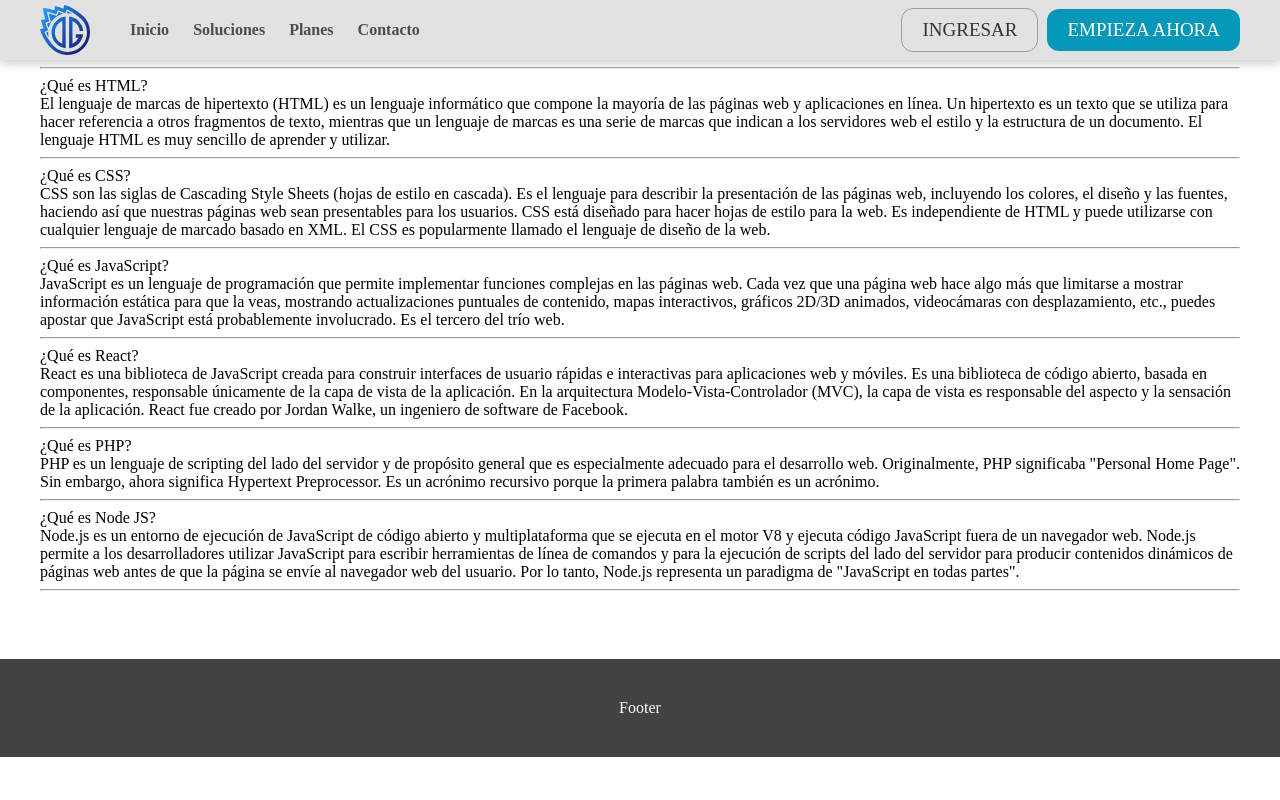
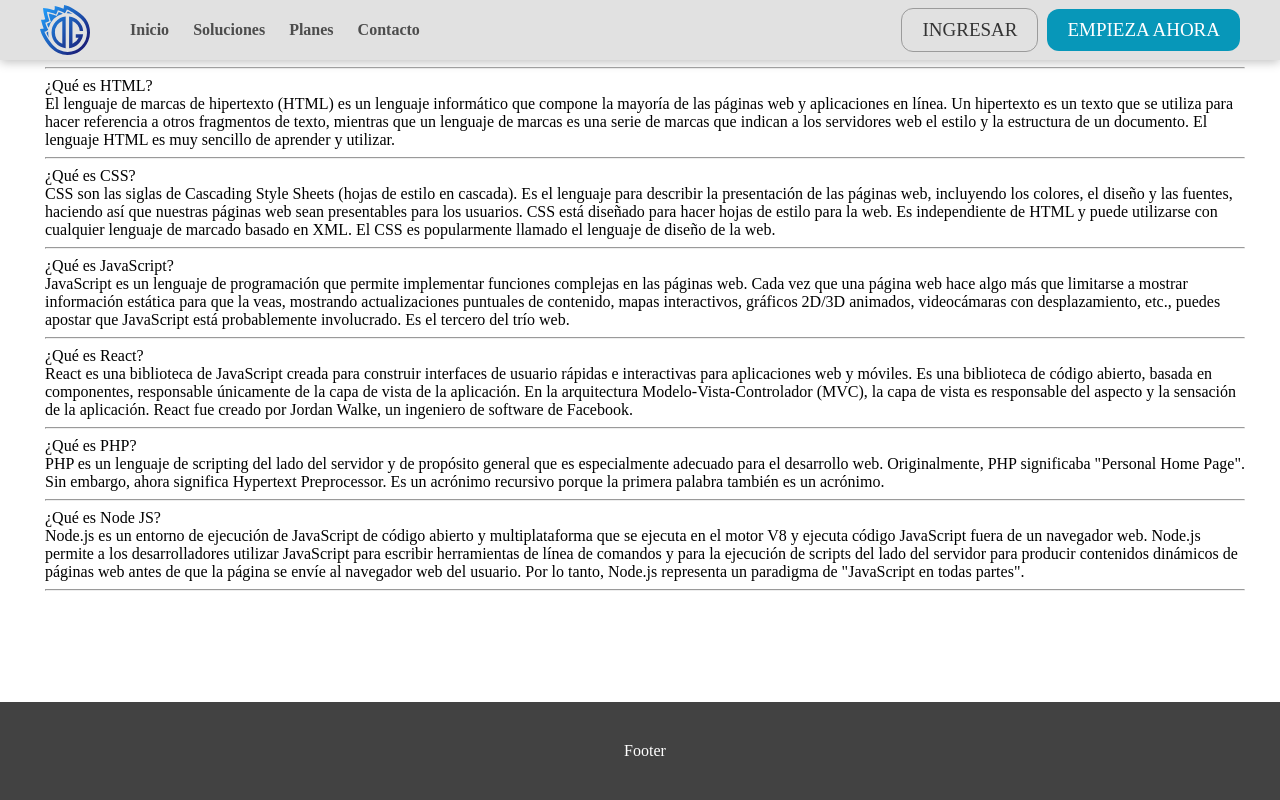
Before and after one commit to malmorox/MeteorDG, a PHP site: page /contact.html in a window 1280 px wide. Run offline with PHP 8.4, Linux system fonts and the light colour scheme; some web fonts are replaced.

Commit message:
Modificando la estructura de la página de contacto

```diff
--- a/public/css/contact.css
+++ b/public/css/contact.css
@@ -32,14 +32,14 @@ body {
     margin: 0;
 }
 
-.meteordg-main-plans-container {
+.meteordg-main-contact-container {
     display: grid;
     grid-template-rows: auto 1fr auto;
     min-height: 100vh;
 }
 
 @media (min-width: 768px) {
-    .meteordg-main-plans-container {
+    .meteordg-main-contact-container {
         grid-template-areas:
             "header"
             "content"
```
